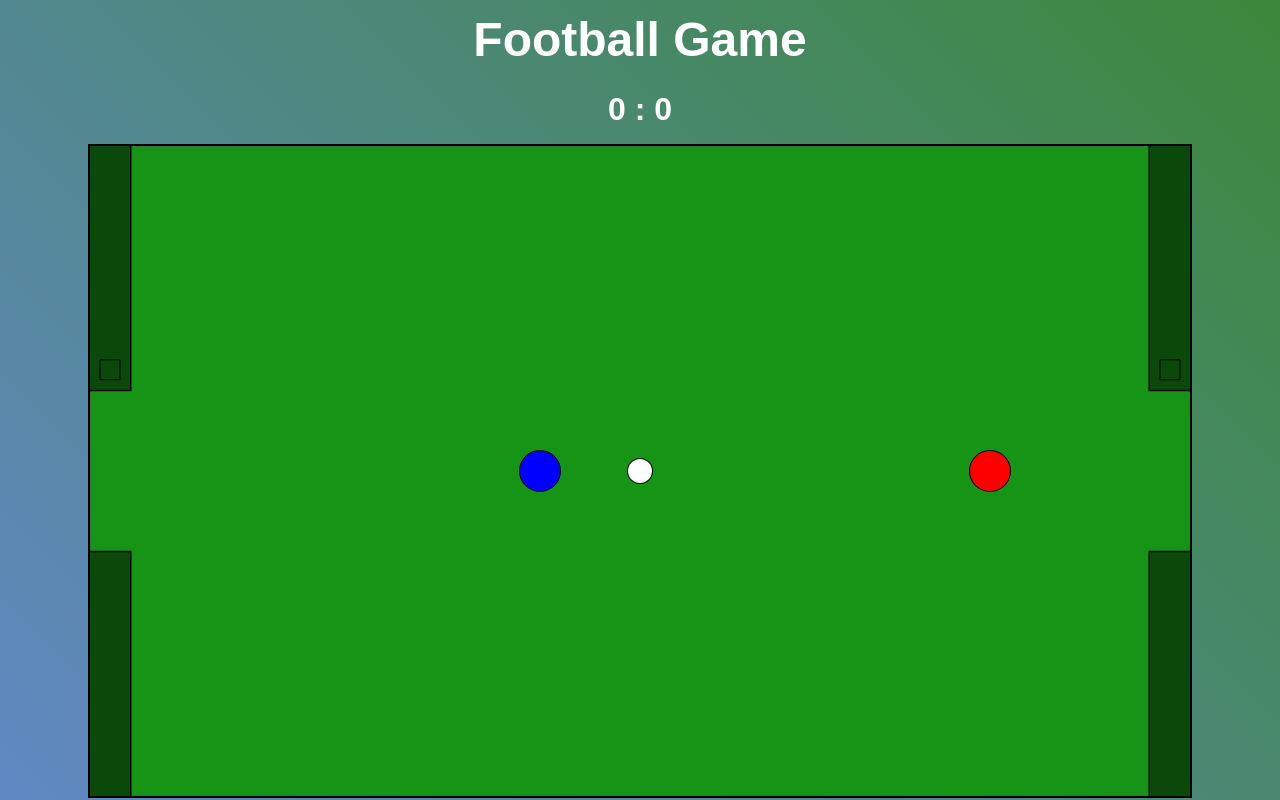
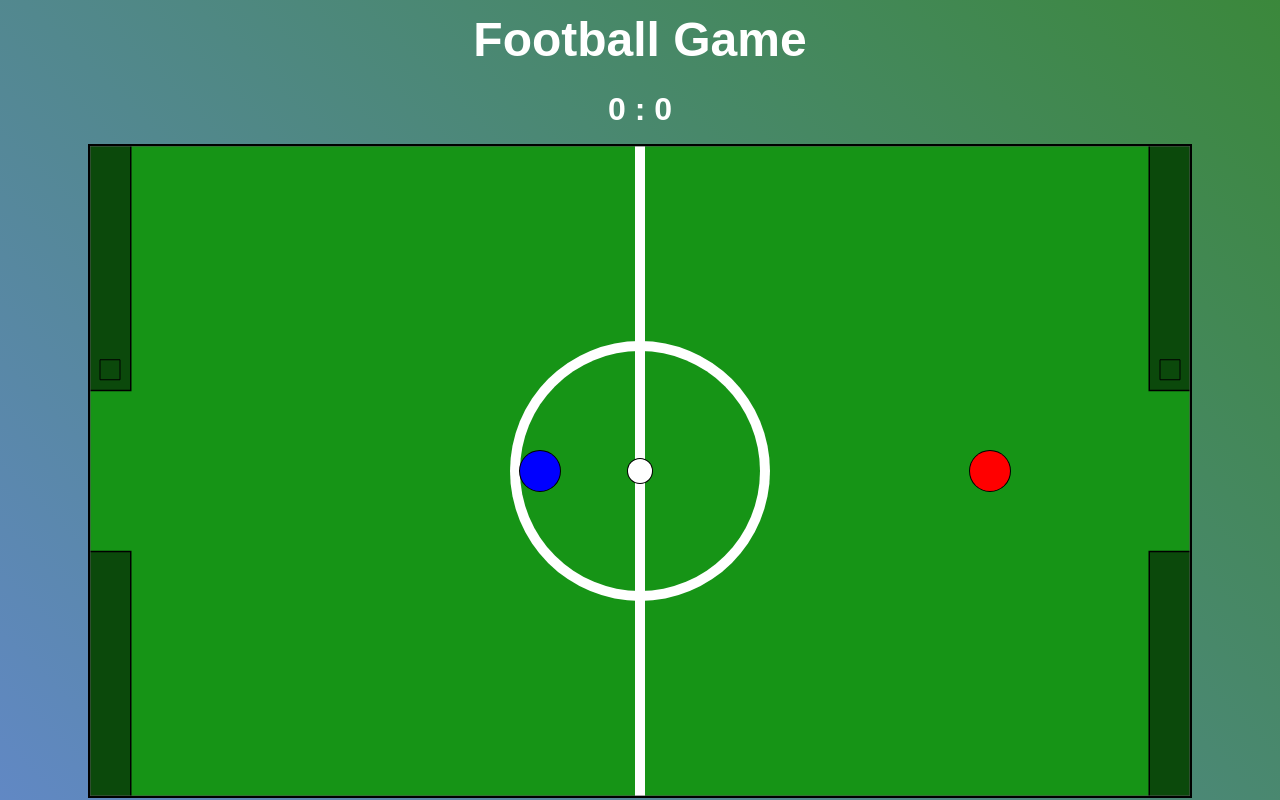
Before and after one commit to gptak/football-game, a React (Create React App) app: page / in a window 1280 px wide. Built offline with nearby package versions, Linux system fonts and the light colour scheme.

Commit message:
lines added

```diff
--- a/src/comp/Football.jsx
+++ b/src/comp/Football.jsx
@@ -21,15 +21,14 @@ const Football = () => {
   const engine = Engine.create({});
   engine.gravity.y = 0;
 
-
   const winScore = 5;
   const width = 1100;
   const height = 650;
   const goalHeight = height / 4;
   const ballDiameter = 12;
   const playerDiameter = 20;
-  let startPosA = 200;
-  let startPosB = width - 200;
+  let startPosA;
+  let startPosB;
 
   aWon ? (startPosA = 200) : (startPosA = width / 2 - 100);
   aWon ? (startPosB = width / 2 + 100) : (startPosB = width - 200);
@@ -83,17 +82,19 @@ const Football = () => {
   const wallUp = Bodies.rectangle(width / 2, -50, width, 100, {
     restitution: 0,
     isStatic: true,
+    friction: 0,
   });
 
   const wallDown = Bodies.rectangle(width / 2, height + 50, width, 100, {
     restitution: 0,
     isStatic: true,
+    friction: 0,
   });
 
   const wallLeft = Bodies.rectangle(-50, height / 2, 100, height + 200, {
     restitution: 0,
     isStatic: true,
-    friction: 1,
+    friction: 0,
   });
 
   const wallRight = Bodies.rectangle(
@@ -104,7 +105,7 @@ const Football = () => {
     {
       restitution: 0,
       isStatic: true,
-      friction: 1,
+      friction: 0,
     }
   );
 
@@ -115,6 +116,7 @@ const Football = () => {
     (height - goalHeight) / 2,
     {
       restitution: 0,
+      friction: 0,
       isStatic: true,
       render: {
         fillStyle: "#0b490b",
@@ -130,6 +132,40 @@ const Football = () => {
     (height - goalHeight) / 2,
     {
       restitution: 0,
+      friction: 0,
+      isStatic: true,
+      render: {
+        fillStyle: "#0b490b",
+        strokeStyle: "black",
+        lineWidth: 3,
+      },
+    }
+  );
+
+  const band3 = Bodies.rectangle(
+    width,
+    (height - goalHeight) / 4,
+    80,
+    (height - goalHeight) / 2,
+    {
+      restitution: 0,
+      friction: 0,
+      isStatic: true,
+      render: {
+        fillStyle: "#0b490b",
+        strokeStyle: "black",
+        lineWidth: 3,
+      },
+    }
+  );
+  const band4 = Bodies.rectangle(
+    width,
+    (3 * height + goalHeight) / 4,
+    80,
+    (height - goalHeight) / 2,
+    {
+      restitution: 0,
+      friction: 0,
       isStatic: true,
       render: {
         fillStyle: "#0b490b",
@@ -171,55 +207,31 @@ const Football = () => {
     }
   );
 
-  const band3 = Bodies.rectangle(
-    width,
-    (height - goalHeight) / 4,
-    80,
-    (height - goalHeight) / 2,
-    {
-      restitution: 0,
-      isStatic: true,
-      render: {
-        fillStyle: "#0b490b",
-        strokeStyle: "black",
-        lineWidth: 3,
-      },
-    }
-  );
-  const band4 = Bodies.rectangle(
-    width,
-    (3 * height + goalHeight) / 4,
-    80,
-    (height - goalHeight) / 2,
-    {
-      restitution: 0,
-      isStatic: true,
-      render: {
-        fillStyle: "#0b490b",
-        strokeStyle: "black",
-        lineWidth: 3,
-      },
-    }
-  );
+  const bigCircle = Bodies.circle(width / 2, height / 2, height / 5, {
+    isSensor: true,
+    isStatic: true,
+    render: {
+      fillStyle: "white",
+    },
+  });
 
-  const playAgain = () => {
-    setAGoalCounter(0);
-    setBGoalCounter(0);
-  };
+  const smallCircle = Bodies.circle(width / 2, height / 2, height / 5 - 10, {
+    isSensor: true,
+    isStatic: true,
+    render: {
+      fillStyle: "#169416",
+    },
+  });
 
-  useEffect(() => {
-    const checkScore = () => {
-      if (aGoalCounter >= winScore) {
-        setWinner("Red");
-      } else if (bGoalCounter >= winScore) {
-        setWinner("Blue");
-      } else {
-        setWinner("");
-      }
-    };
+  const halfLine = Bodies.rectangle(width / 2, height / 2, 10, height, {
+    isSensor: true,
+    isStatic: true,
+    render: {
+      fillStyle: "white",
+    },
+  });
 
-    checkScore();
-  }, [aGoalCounter, bGoalCounter]);
+  //game renederer
 
   useEffect(() => {
     const render = Render.create({
@@ -235,16 +247,19 @@ const Football = () => {
     });
 
     World.add(engine.world, [
+      playerAGoal,
+      playerBGoal,
+      bigCircle,
+      smallCircle,
+      halfLine,
+      band1,
+      band2,
+      band3,
+      band4,
       wallUp,
       wallDown,
       wallLeft,
       wallRight,
-      playerAGoal,
-      playerBGoal,
-      band1,
-      band2,
-      band3,
-      band4,
       playerA,
       playerB,
       ball,
@@ -255,6 +270,22 @@ const Football = () => {
     Runner.run(engine);
     Render.run(render);
   });
+
+  // win condition handler
+
+  useEffect(() => {
+    const checkScore = () => {
+      if (aGoalCounter >= winScore) {
+        setWinner("Red");
+      } else if (bGoalCounter >= winScore) {
+        setWinner("Blue");
+      } else {
+        setWinner("");
+      }
+    };
+
+    checkScore();
+  }, [aGoalCounter, bGoalCounter]);
 
   // players movement and shooting
 
@@ -425,6 +456,14 @@ const Football = () => {
     }
   });
 
+   // play again handler
+
+   const playAgain = () => {
+    setAGoalCounter(0);
+    setBGoalCounter(0);
+  };
+
+
   return (
     <div className="football">
       <header className="title">
```
